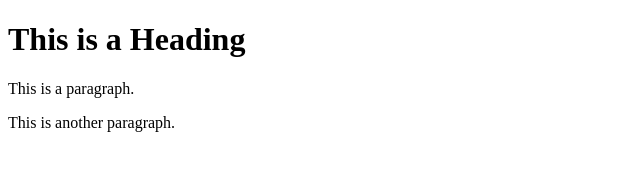
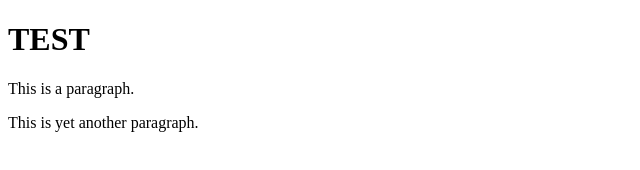
Before and after one commit to jipejivejo/test, a plain HTML site: page index.html in a window 1280 px wide. Shown: the whole page, without its empty margins (0-640 px from the left). Drawn offline with Linux system fonts and the light colour scheme.

Commit message:
Next changes

```diff
--- a/index.html
+++ b/index.html
@@ -9,9 +9,9 @@
 <!-- <img src="img_la.jpg" alt="LA" style="width:100%"> -->
 
 <div class="">
- <h1>This is a Heading</h1>
+ <h1>TEST</h1>
  <p>This is a paragraph.</p>
- <p>This is another paragraph.</p>
+ <p>This is yet another paragraph.</p>
 </div>
 
 </body>
```
